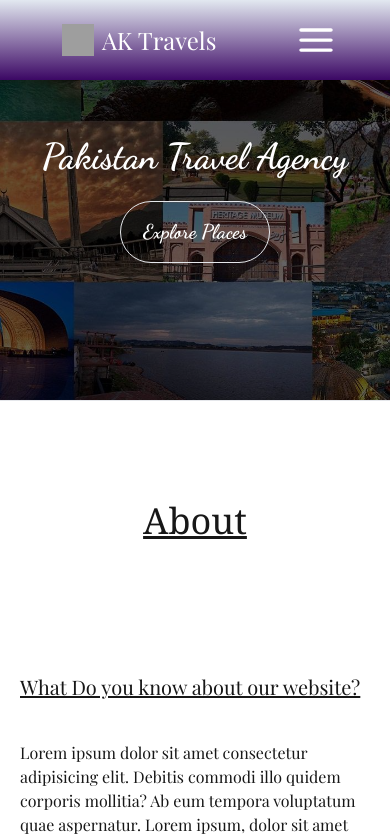
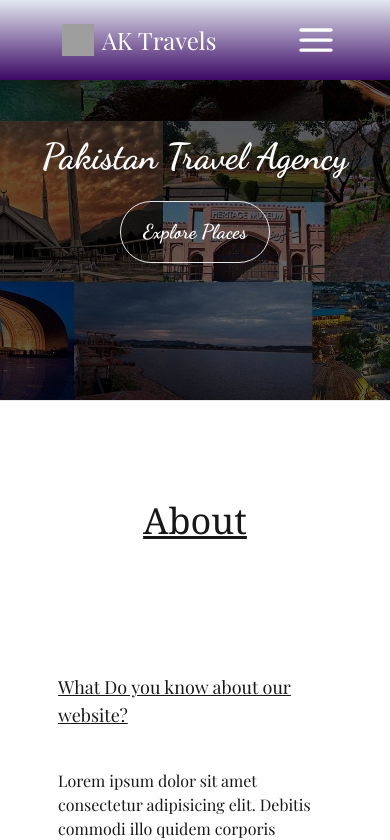
Before and after one commit to AsfaaKhan/Assignment-3, a Next.js app: page / in a window 390 px wide. Shown: the top 840 px of the page. Built offline with nearby package versions, Linux system fonts and the light colour scheme; grey boxes are pictures that could not be loaded.

Commit message:
Update SubAbout.tsx

```diff
--- a/components/SubAbout.tsx
+++ b/components/SubAbout.tsx
@@ -12,19 +12,19 @@ export default function SubAbout() {
 
 
                 {/* Section 1 */}
-                <div className=" container flex flex-col justify-center items-center  gap-8 md:flex-row lg:flex-row md:justify-between lg:justify-between xl:justify-between md:items-center  pt-5 lg:pt-6 pb-16  ">
+                <div className=" container flex flex-col justify-center items-center  gap-8 md:flex-row  md:justify-between  md:items-center  pt-5 lg:pt-6 pb-16  ">
                     <div className=" flex flex-col justify-center   gap-6">
-                        <h1 className="text-xl sm:text-2xl underline pb-4 pt-8 lg:pt-12">
+                        <h1 className="text-lg sm:text-xl underline pb-4 pt-8 lg:pt-12">
                             What Do you know about our website?
                         </h1>
-                        <p className="w-[350px] lg:w-[450px] ">
+                        <p className=" ">
                             Lorem ipsum dolor sit amet consectetur adipisicing elit. Debitis commodi illo quidem corporis mollitia? Ab eum tempora voluptatum quae aspernatur. Lorem ipsum, dolor sit amet consectetur adipisicing elit. Pariatur architecto fugiat rem earum fuga similique. Quaerat laboriosam maxime aperiam nisi?
                         </p>
 
                         <h1 className="text-xl sm:text-2xl underline pb-4 pt-8 lg:pt-12">
                             What Do you know about our website?
                         </h1>
-                        <p className="w-[350px] lg:w-[450px] ">
+                        <p className=" ">
                             Lorem ipsum dolor sit amet consectetur adipisicing elit. Debitis commodi illo quidem corporis mollitia? Ab eum tempora voluptatum quae aspernatur. Lorem ipsum, dolor sit amet consectetur adipisicing elit. Pariatur architecto fugiat rem earum fuga similique. Quaerat laboriosam maxime aperiam nisi?
                         </p>
                     </div>
```
